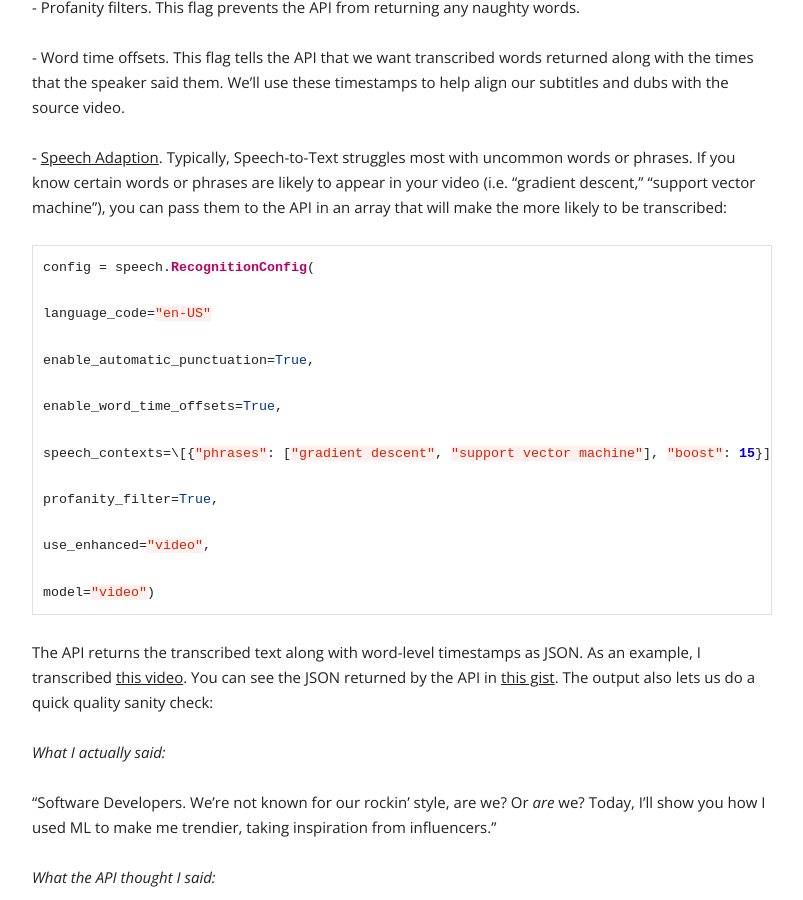
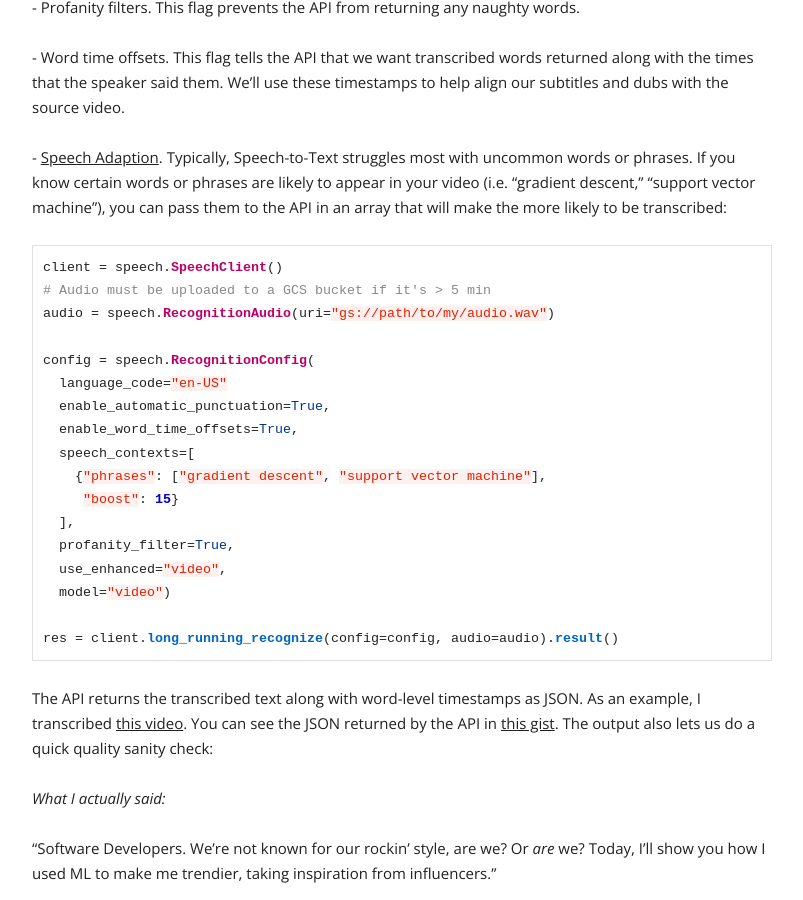
Before and after one commit to dalequark/daleonai, a Jekyll site: the page built from _posts/2021-02-02-ai-dubs-over-subs-translating-and-dubbing-videos-with-ai.md, in a window 1280 px wide and 900 px high, scrolled down 3970 px. Shown: the whole window, without its empty margins (238-1041 px from the left). Built offline with Jekyll 4.4.1, drawn with Linux system fonts in a browser that asks for light colours; some web fonts are replaced; a script that is not in the unit is left out; comment, search, counter and statistics services are not loaded.

Commit message:
Update Blog “2021-02-02-ai-dubs-over-subs-translating-and-dubbing-videos-with-ai”

````diff
--- a/_posts/2021-02-02-ai-dubs-over-subs-translating-and-dubbing-videos-with-ai.md
+++ b/_posts/2021-02-02-ai-dubs-over-subs-translating-and-dubbing-videos-with-ai.md
@@ -77,21 +77,23 @@ The first step in translating a video is transcribing its audio to words. To do
 \- [Speech Adaption](https://cloud.google.com/speech-to-text/docs/context-strength?utm_source=blog&utm_medium=partner&utm_campaign=CDR_dal_aiml_ai-dubs_020221). Typically, Speech-to-Text struggles most with uncommon words or phrases. If you know certain words or phrases are likely to appear in your video (i.e. "gradient descent," "support vector machine"), you can pass them to the API in an array that will make the more likely to be transcribed:
 
 ```python
+client = speech.SpeechClient()
+# Audio must be uploaded to a GCS bucket if it's > 5 min
+audio = speech.RecognitionAudio(uri="gs://path/to/my/audio.wav")
+
 config = speech.RecognitionConfig(
+  language_code="en-US"
+  enable_automatic_punctuation=True,
+  enable_word_time_offsets=True,
+  speech_contexts=[
+    {"phrases": ["gradient descent", "support vector machine"],
+     "boost": 15}
+  ],
+  profanity_filter=True,
+  use_enhanced="video",
+  model="video")
 
-language_code="en-US"
-
-enable_automatic_punctuation=True,
-
-enable_word_time_offsets=True,
-
-speech_contexts=\[{"phrases": ["gradient descent", "support vector machine"], "boost": 15}],
-
-profanity_filter=True,
-
-use_enhanced="video",
-
-model="video")
+res = client.long_running_recognize(config=config, audio=audio).result()
 ```
 
 The API returns the transcribed text along with word-level timestamps as JSON. As an example, I transcribed [this video](https://youtu.be/o6nGn1euRjk). You can see the JSON returned by the API in [this gist](https://gist.github.com/dalequark/e983b929b6194adb49d00a9c55ae4e33). The output also lets us do a quick quality sanity check:
````
